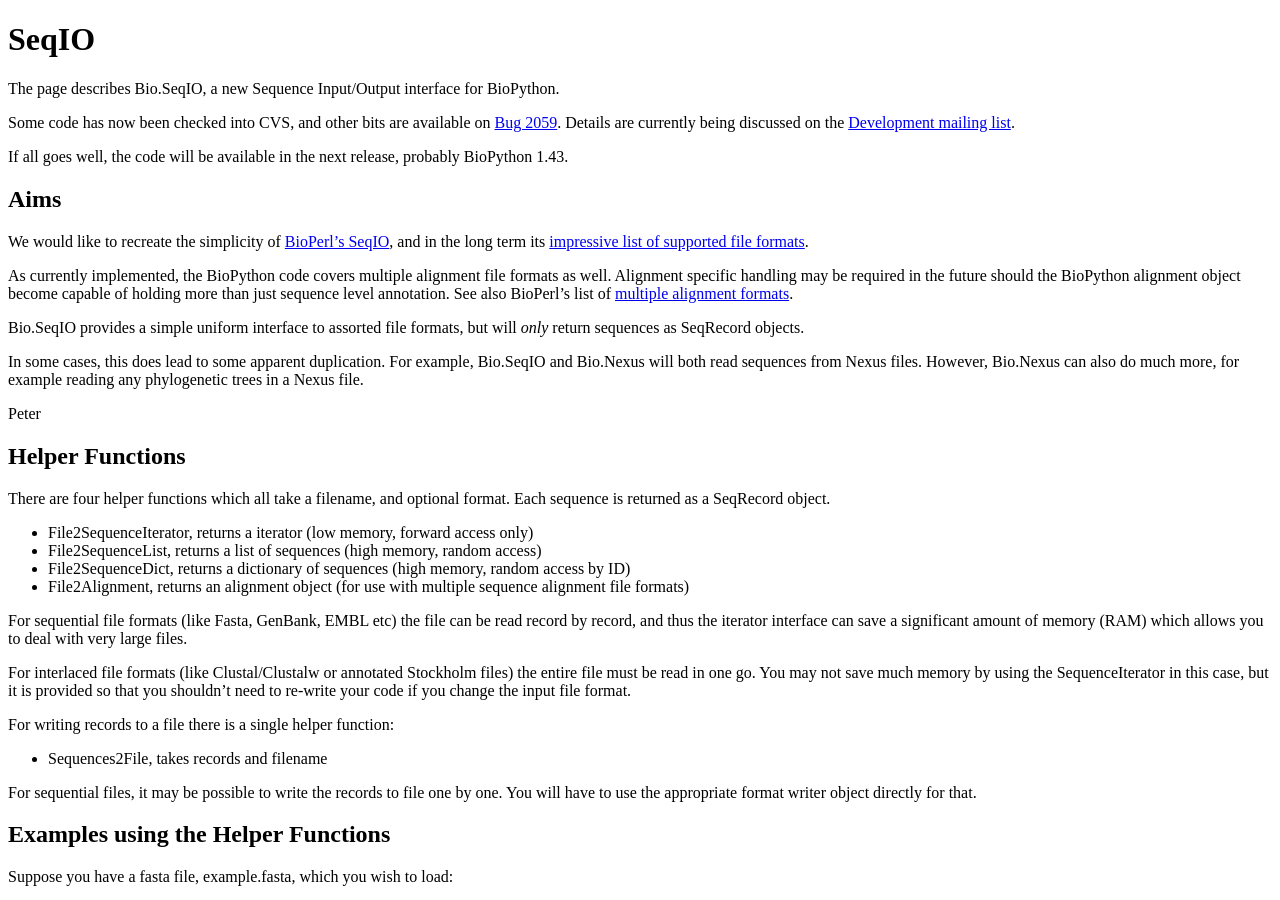
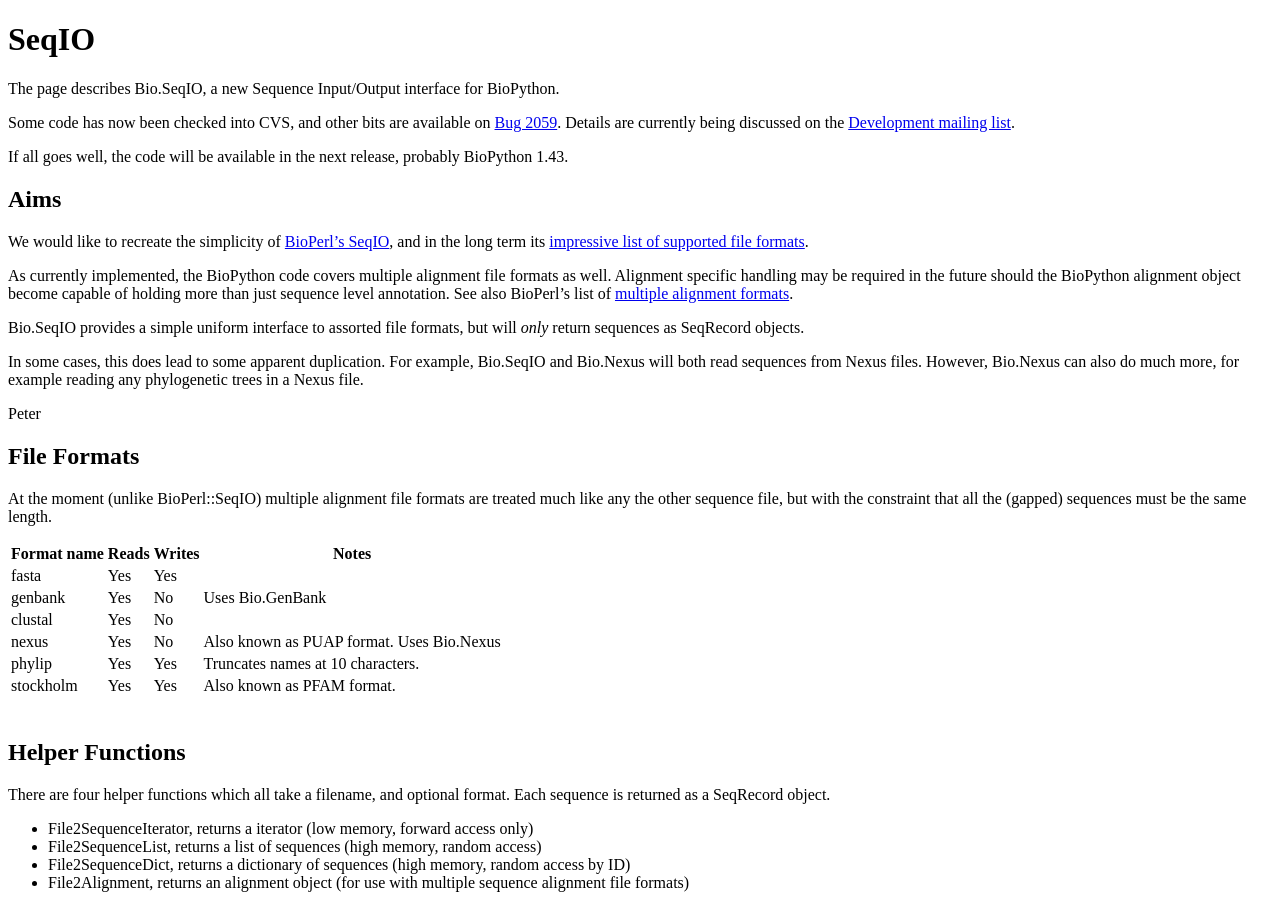
Before and after one commit to biopython/biopython.github.io, a Jekyll site: the page built from wiki/SeqIO.md, in a window 1280 px wide and 900 px high. Built offline with Jekyll 4.4.1, drawn with Linux system fonts in a browser that asks for light colours.

Commit message:
Table of formats

```diff
--- a/wiki/SeqIO.md
+++ b/wiki/SeqIO.md
@@ -39,6 +39,23 @@ However, Bio.Nexus can also do much more, for example reading any
 phylogenetic trees in a Nexus file.
 
 Peter
+
+File Formats
+------------
+
+At the moment (unlike BioPerl::SeqIO) multiple alignment file formats
+are treated much like any the other sequence file, but with the
+constraint that all the (gapped) sequences must be the same length.
+
+| Format name | Reads | Writes | Notes                                     |
+|-------------|-------|--------|-------------------------------------------|
+| fasta       | Yes   | Yes    |                                           |
+| genbank     | Yes   | No     | Uses Bio.GenBank                          |
+| clustal     | Yes   | No     |                                           |
+| nexus       | Yes   | No     | Also known as PUAP format. Uses Bio.Nexus |
+| phylip      | Yes   | Yes    | Truncates names at 10 characters.         |
+| stockholm   | Yes   | Yes    | Also known as PFAM format.                |
+||
 
 Helper Functions
 ----------------
```
Also changed, not shown: 1 other file.
